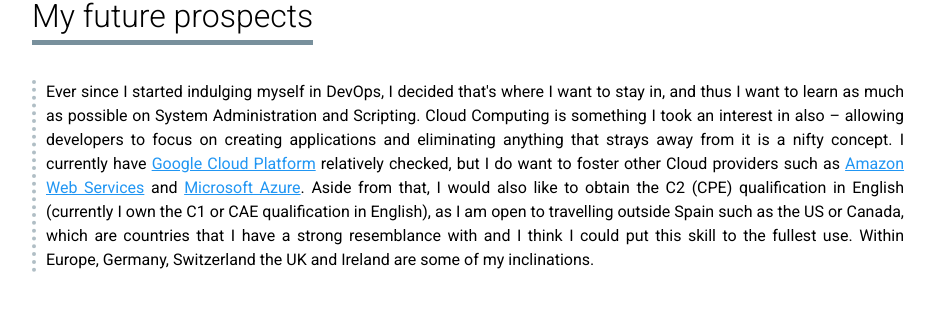
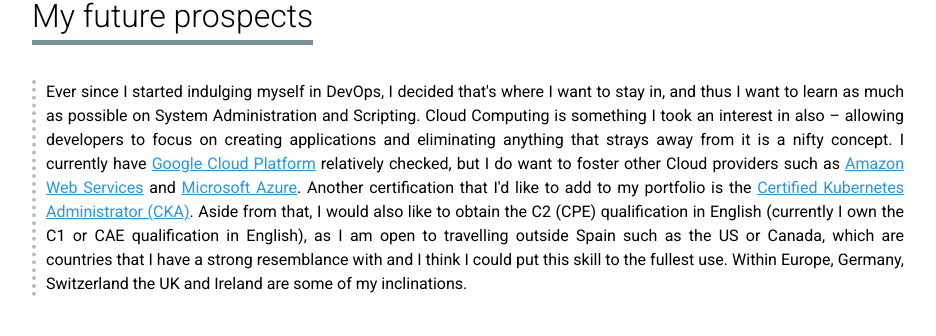
Before and after one commit to maximbetin/maxim-website, a Vue app: page / in a window 1280 px wide. Shown: the part 1457-1793 px from the top of the page, without its empty margins (172-1108 px from the left). Built offline with nearby package versions, Linux system fonts and the light colour scheme; no server answers.

Commit message:
Updated future prospects

```diff
--- a/src/components/Career.vue
+++ b/src/components/Career.vue
@@ -27,7 +27,10 @@
             <a href="https://aws.amazon.com">Amazon Web Services</a>
             and
             <a href="https://azure.microsoft.com/en-us/">Microsoft Azure</a>.
-            Aside from that, I would also like to obtain the C2 (CPE)
+            Another certification that I'd like to add to my portfolio is the <a
+              href="https://www.cncf.io/certification/cka/"
+              >Certified Kubernetes Administrator (CKA)</a
+            >. Aside from that, I would also like to obtain the C2 (CPE)
             qualification in English (currently I own the C1 or CAE
             qualification in English), as I am open to travelling outside Spain
             such as the US or Canada, which are countries that I have a strong
```
